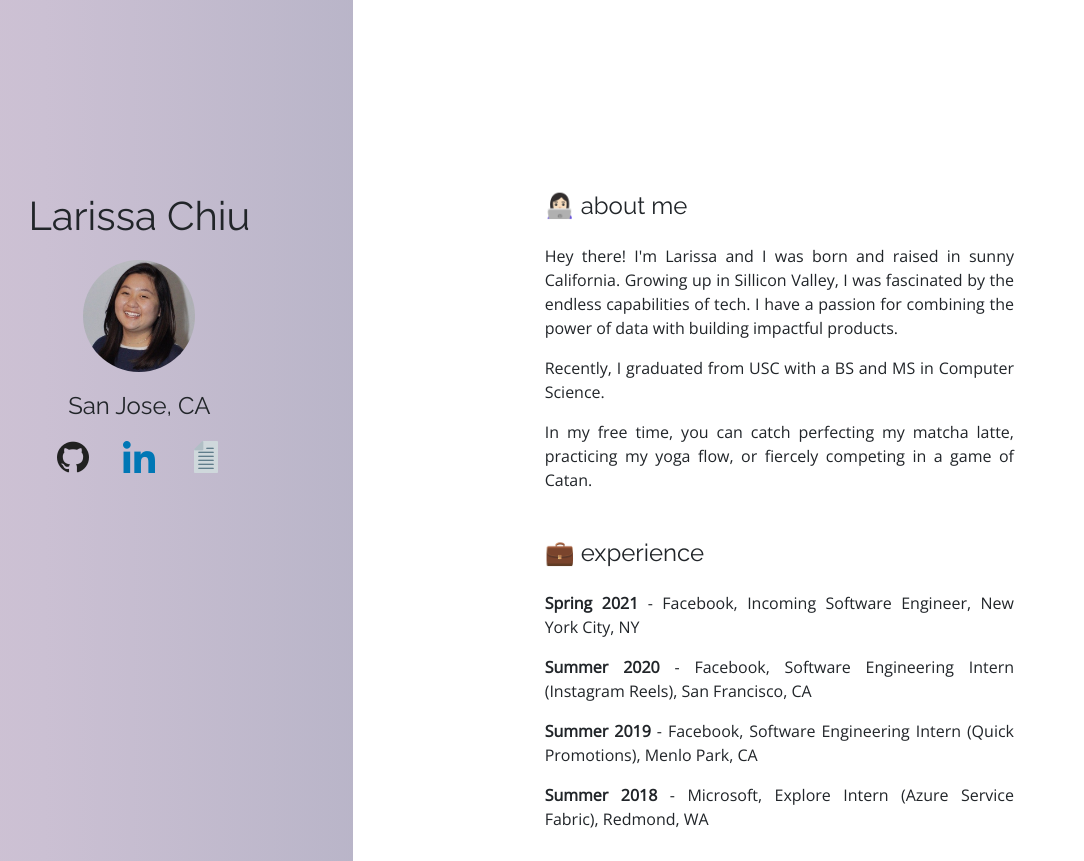
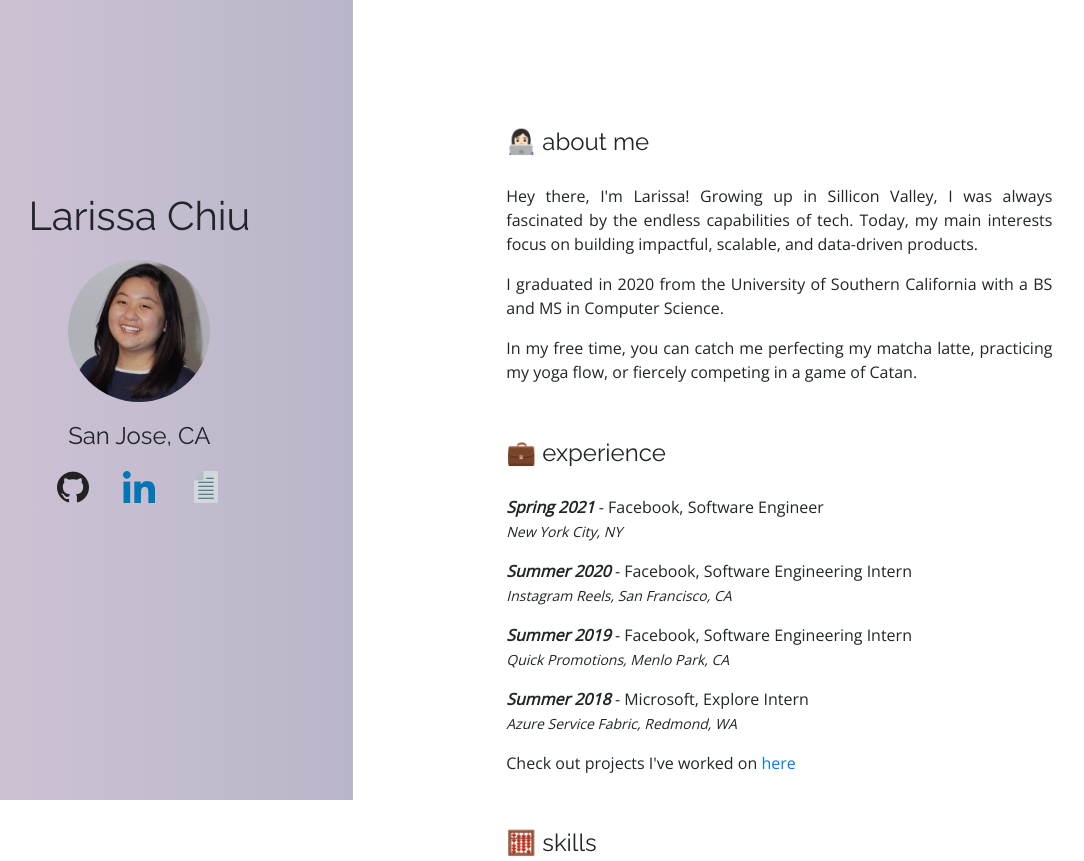
Before and after one commit to larissahchiu/larissahchiu.github.io, a plain HTML site: page index.html in a window 1280 px wide. Shown: the top 861 px of the page, without its empty margins (74-1158 px from the left). Drawn offline with nearby package versions, Linux system fonts and the light colour scheme; a script that the page names is missing.

Commit message:
updates to website

```diff
--- a/index.html
+++ b/index.html
@@ -13,13 +13,13 @@
 <body>
 	<div class="container-fluid h-100">
 		<div class="row h-100">
-			<div id="info"class="col-sm-12 col-md-4">
+			<div id="info"class="col-sm-12 col-md-4 fixed-position">
 				<div class="row justify-content-md-center">
 					<h1 id="name" class="col-md-9 col-sm-12 text-center">Larissa Chiu</h1>
-					<a href="acnh.html" class="d-none d-md-block col-lg-4 col-md-6 col">
+					<a href="acnh.html" class="d-none d-md-block col-lg-4 col-md-6 col profile_container">
 						<img id="profile" src="assets/me.jpeg">
 						<div class="overlay">
-						    <div class="caption">Click for a suprise!</div>
+						    <div class="text">Click for a suprise!</div>
 						</div>
 					</a>
 					<h4 id="location" class="col-md-9 text-center col-sm-12">San Jose, CA</h4>
@@ -28,24 +28,28 @@
 						<a href="https://www.linkedin.com/in/larissa-c/" target="_blank" class="col-4 icon"><img src="assets/icons/linkedin.png"></a>
 						<a href="https://drive.google.com/file/d/1IiSjK1DvFxHihwG1x2pUyEKT7RUgPoNb/view?usp=sharing" target="_blank" class="col-4 icon"><img src="assets/icons/resume.png"></a>
 					</div>
+
+
 				</div>
 			</div>
-			<div id="content" class="col-sm-12 col-md-8">
+			<div id="content" class="col-sm-12 col-md-8 offset-md-4">
 				<div class="content-section">
 					<h4 class="section-headers">👩🏻‍💻 about me</h4>
-					<p>Hey there! I'm Larissa and I was born and raised in sunny California. Growing up in Sillicon Valley, I was fascinated by the endless capabilities of tech. I have a passion for combining the power of data with building impactful products. </p>
+					<p>Hey there, I'm Larissa! Growing up in Sillicon Valley, I was always fascinated by the endless capabilities of tech. Today, my main interests focus on building impactful, scalable, and data-driven products. </p>
 
-					<p>Recently, I graduated from USC with a BS and MS in Computer Science. </p>
+					<p>I graduated in 2020 from the University of Southern California with a BS and MS in Computer Science. </p>
 
-					<p>In my free time, you can catch perfecting my matcha latte, practicing my yoga flow, or fiercely competing in a game of Catan.</p>
+					<p>In my free time, you can catch me perfecting my matcha latte, practicing my yoga flow, or fiercely competing in a game of Catan.</p>
 
 				</div>
 				<div class="content-section">
 					<h4 class="section-headers">💼 experience</h4>
-					<p><strong>Spring 2021</strong> - Facebook, Incoming Software Engineer, New York City, NY</p>
-					<p><strong>Summer 2020</strong> - Facebook, Software Engineering Intern (Instagram Reels), San Francisco, CA </p>
-					<p><strong>Summer 2019</strong> - Facebook, Software Engineering Intern (Quick Promotions), Menlo Park, CA</p>
-					<p><strong>Summer 2018</strong> - Microsoft, Explore Intern (Azure Service Fabric), Redmond, WA </p>
+					<p><strong class="job_years">Spring 2021</strong> - Facebook, Software Engineer <br> <span class="job_info"> New York City, NY</span></p>
+					<p><strong class="job_years">Summer 2020</strong> - Facebook, Software Engineering Intern <br> <span class="job_info">Instagram Reels, San Francisco, CA </span></p>
+					<p><strong class="job_years">Summer 2019</strong> - Facebook, Software Engineering Intern <br> <span class="job_info">Quick Promotions, Menlo Park, CA </span></p>
+					<p><strong class="job_years">Summer 2018</strong> - Microsoft, Explore Intern <br> <span class="job_info">Azure Service Fabric, Redmond, WA </span></p>
+
+					<p>Check out projects I've worked on <a href="https://github.com/larissahchiu">here</a></p>
 				</div>
 
 				<div class="content-section">
--- a/styles.css
+++ b/styles.css
@@ -6,6 +6,12 @@
 
 
 }*/
+@media (min-width: 768px) {
+    .fixed-position {
+        min-height:100%;
+        position:fixed;
+    }
+}
 html, body {
 	height: 100%;
 	text-align: justify;
@@ -51,9 +57,9 @@
 }
 
 #content {
-	padding-top:15%;
-	padding-left: 15%;
-	padding-right: 15%;
+	padding-top:10%;
+	padding-left: 12%;
+	padding-right: 12%;
 	/*background-color: white;*/
 }
 
@@ -68,6 +74,44 @@
 #name {
 	margin-bottom: 20px;
 }
+
+.profile_container {
+  	padding: 0 0 0 0;
+}
+
+.overlay {
+  position: absolute;
+  top: 0;
+  bottom: 0;
+  left: 0;
+  right: 0;
+  border-radius: 50%;
+  margin-bottom: 20px;
+  max-height: 100%;
+  max-width: 100%;
+  opacity: 0;
+  transition: .5s ease;
+  background-color: WHITE;
+}
+
+.profile_container:hover .overlay {
+  opacity: 0.5;
+}
+
+.text {
+  color: black;
+  Font-Family: 'Open Sans', Sans-Serif;
+  font-size: 15px;
+  position: absolute;
+  top: 50%;
+  left: 50%;
+  -webkit-transform: translate(-50%, -50%);
+  -ms-transform: translate(-50%, -50%);
+  transform: translate(-50%, -50%);
+  text-align: center;
+}
+
+
 #location {
 	margin-bottom: 20px;
 }
@@ -80,34 +124,8 @@
 	max-width: 100%;
 }
 
-.overlay {
-  position: absolute;
-  top: 0;
-  bottom: 0;
-  left: 0;
-  right: 0;
-  height: 100%;
-  width: 100%;
-  opacity: 0;
-  transition: .5s ease;
-  background-color: #008CBA;
-}
 
-#icon:hover .overlay {
-  opacity: 1;
-}
 
-.caption {
-  color: white;
-  font-size: 20px;
-  position: absolute;
-  top: 50%;
-  left: 50%;
-  -webkit-transform: translate(-50%, -50%);
-  -ms-transform: translate(-50%, -50%);
-  transform: translate(-50%, -50%);
-  text-align: center;
-}
 
 /*Content*/
 .content-section {
@@ -118,11 +136,19 @@
 	margin-bottom: 5%;
 }
 
+.job_info {
+	font-style: italic;
+	font-size: 14px;
+
+}
+.job_years {
+	font-style: italic;
+}
+
 .progress {
 	background-color: whitesmoke;
 	margin-bottom: 15px;
 }
-
 
 
 .progress:nth-child(2) > div {
--- a/styles_acnh.css
+++ b/styles_acnh.css
@@ -6,6 +6,12 @@
 
 
 }*/
+@media (min-width: 768px) {
+    .fixed-position {
+        min-height:100%;
+        position:fixed;
+    }
+}
 html, body {
 	height: 100%;
 	text-align: justify;
@@ -51,9 +57,9 @@
 }
 
 #content {
-	padding-top:15%;
-	padding-left: 15%;
-	padding-right: 15%;
+	padding-top:10%;
+	padding-left: 12%;
+	padding-right: 12%;
 	/*background-color: white;*/
 }
 
@@ -68,6 +74,43 @@
 #name {
 	margin-bottom: 20px;
 }
+
+.profile_container {
+  	padding: 0 0 0 0;
+}
+
+.overlay {
+  position: absolute;
+  top: 0;
+  bottom: 0;
+  left: 0;
+  right: 0;
+  border-radius: 50%;
+  margin-bottom: 20px;
+  max-height: 100%;
+  max-width: 100%;
+  opacity: 0;
+  transition: .5s ease;
+  background-color: WHITE;
+}
+
+.profile_container:hover .overlay {
+  opacity: 0.5;
+}
+
+.text {
+  color: black;
+  font-size: 15px;
+  Font-Family: 'Open Sans', Sans-Serif;
+  position: absolute;
+  top: 50%;
+  left: 50%;
+  -webkit-transform: translate(-50%, -50%);
+  -ms-transform: translate(-50%, -50%);
+  transform: translate(-50%, -50%);
+  text-align: center;
+}
+
 #location {
 	margin-bottom: 20px;
 }
@@ -80,34 +123,7 @@
 	max-width: 100%;
 }
 
-.overlay {
-  position: absolute;
-  top: 0;
-  bottom: 0;
-  left: 0;
-  right: 0;
-  height: 100%;
-  width: 100%;
-  opacity: 0;
-  transition: .5s ease;
-  background-color: #008CBA;
-}
 
-#icon:hover .overlay {
-  opacity: 1;
-}
-
-.caption {
-  color: white;
-  font-size: 20px;
-  position: absolute;
-  top: 50%;
-  left: 50%;
-  -webkit-transform: translate(-50%, -50%);
-  -ms-transform: translate(-50%, -50%);
-  transform: translate(-50%, -50%);
-  text-align: center;
-}
 
 /*Content*/
 .content-section {
@@ -117,6 +133,15 @@
 	vertical-align: top;
 	height: 30px;
 	width: 30px;
+}
+
+.job_info {
+	font-style: italic;
+	font-size: 14px;
+
+}
+.job_years {
+	font-style: italic;
 }
 
 .section-headers {
```
Also changed, not shown: acnh.html (+17 -12 lines), assets/acnh_icons/radish.png (added).
